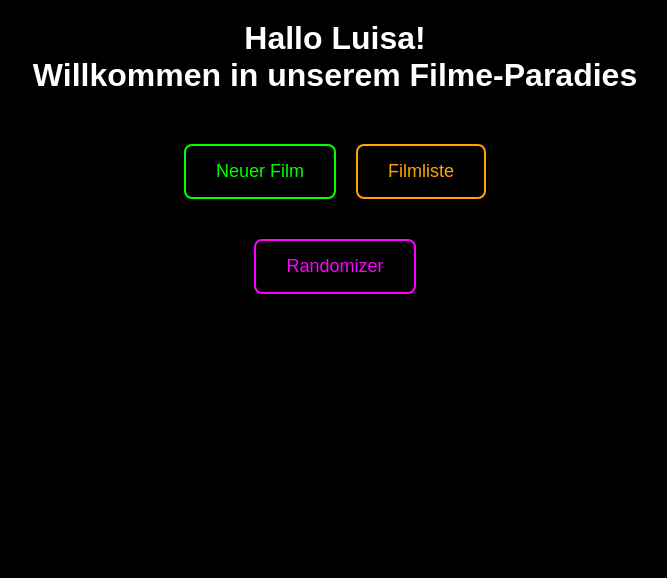
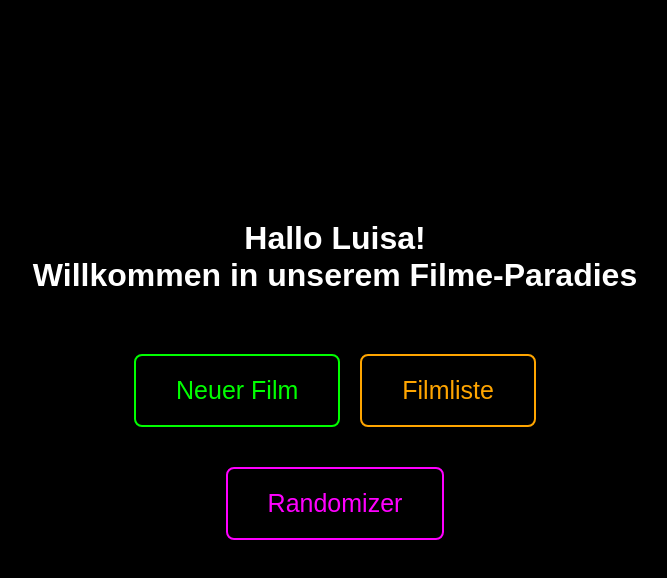
Before and after one commit to AronH4/filme, a plain HTML site: page index.html in a window 1280 px wide. Shown: the whole page, without its empty margins (305-972 px from the left). Drawn offline with Linux system fonts and the light colour scheme.

Commit message:
Update style.css

```diff
--- a/style.css
+++ b/style.css
@@ -8,22 +8,22 @@ body {
     display: flex;
     flex-direction: column;
     align-items: center;
-    justify-content: flex-start; /* Start oben */
+    justify-content: center; /* Start oben */
     height: 100vh;
     box-sizing: border-box;
 }
 
 /* Titel-Stil */
 h1 {
-    margin-top: 20px;  /* Abstand nach oben */
-    margin-bottom: 40px; /* Abstand nach unten zu den Buttons */
+    margin-top: 30px;  /* Abstand nach oben */
+    margin-bottom: 50px; /* Abstand nach unten zu den Buttons */
     text-align: center; /* Zentriert */
 }
 
 /* Allgemeiner Stil für alle Buttons */
 button {
-    padding: 15px 30px;
-    font-size: 18px;
+    padding: 20px 40px;
+    font-size: 25px;
     border: 2px solid white; /* Weiße Umrandung */
     border-radius: 8px;
     cursor: pointer;
@@ -70,6 +70,6 @@ button#randomButton {
 
 /* Abstand unterhalb der Buttons */
 #outputDiv {
-    margin-top: 50px; /* Großer Abstand zwischen Buttons und Text */
+    margin-top: 60px; /* Großer Abstand zwischen Buttons und Text */
     text-align: center; /* Text zentrieren */
 }
```
